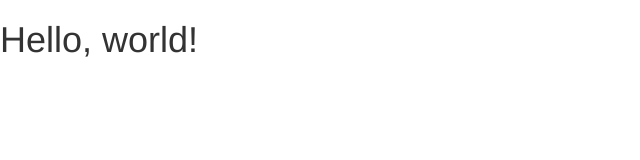
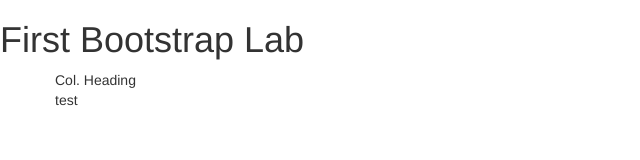
Before and after one commit to SilkyD/bootstrap, a plain HTML site: page index.html in a window 1280 px wide. Shown: the whole page, without its empty margins (0-640 px from the left). Drawn offline with nearby package versions, Linux system fonts and the light colour scheme.

Commit message:
Added files via upload

```diff
--- a/index.html
+++ b/index.html
@@ -18,8 +18,15 @@
     <![endif]-->
   </head>
   <body>
-    <h1>Hello, world!</h1>
-
+    <h1>First Bootstrap Lab</h1>
+    <div class = "container">
+    <div class="row">
+    <div>
+    <hs>Col. Heading</hs>
+    <p> test </p>
+  </div>
+  </div>
+  </div>
     <!-- jQuery (necessary for Bootstrap's JavaScript plugins) -->
     <script src="https://ajax.googleapis.com/ajax/libs/jquery/1.11.3/jquery.min.js"></script>
     <!-- Include all compiled plugins (below), or include individual files as needed -->
```
